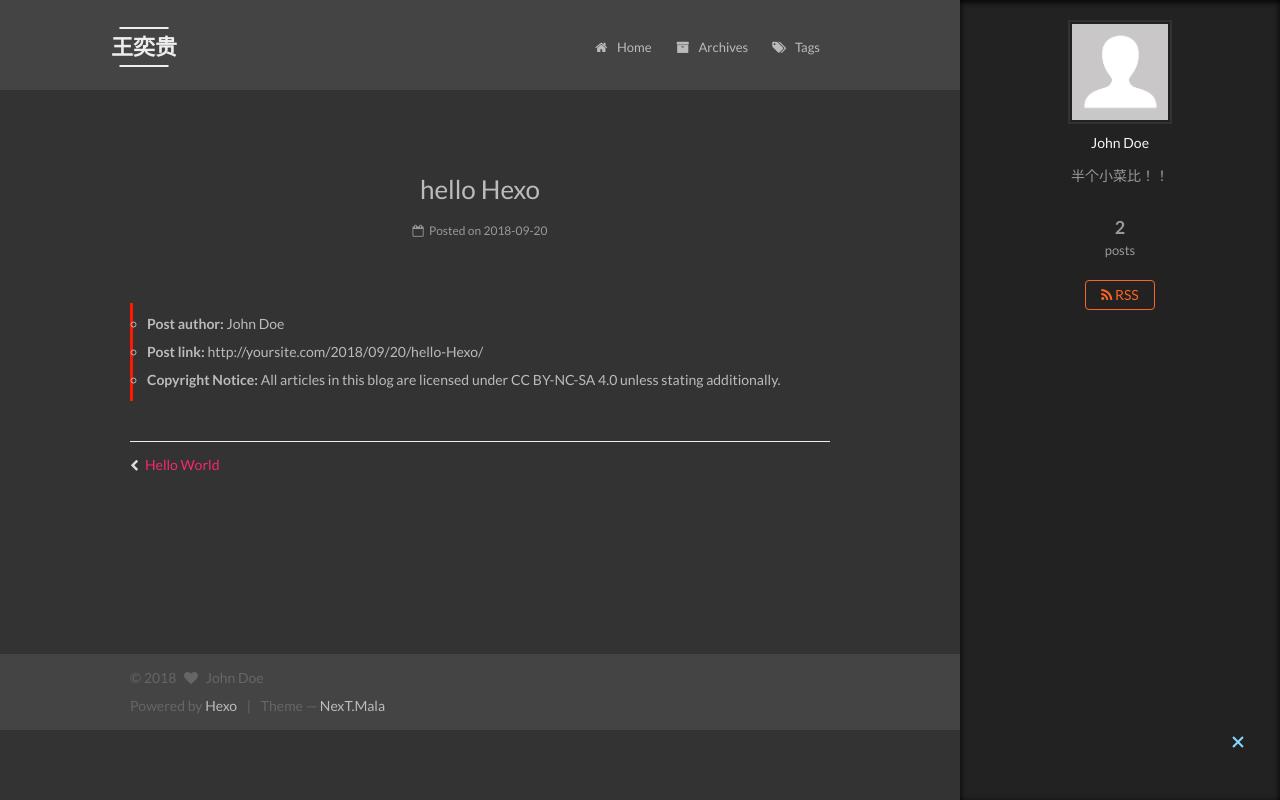
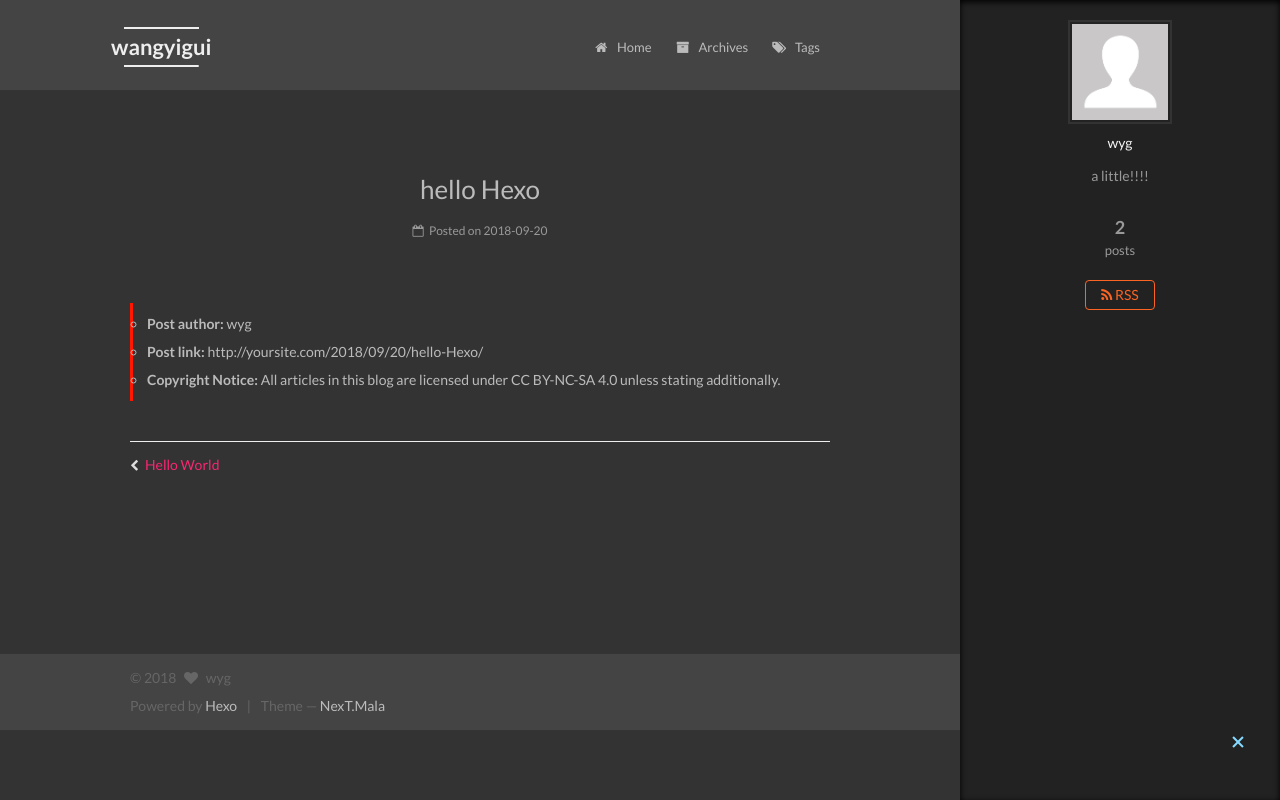
Before and after one commit to wangyigui/wangyigui.github.io, a plain HTML site: page 2018/09/20/hello-Hexo/index.html in a window 1280 px wide. Both pictures are taken after a click on the element 1238 px from the left and 743 px from the top of the page. Drawn offline with Linux system fonts and the light colour scheme.

Commit message:
Site updated: 2018-09-22 21:55:55

```diff
--- a/2018/09/20/hello-Hexo/index.html
+++ b/2018/09/20/hello-Hexo/index.html
@@ -86,7 +86,7 @@
 
 
 
-  <link rel="alternate" href="/atom.xml" title="王奕贵" type="application/atom+xml" />
+  <link rel="alternate" href="/atom.xml" title="wangyigui" type="application/atom+xml" />
 
 
 
@@ -98,18 +98,18 @@
 
 
 
-<meta name="description" content="半个小菜比！！">
+<meta name="description" content="a little!!!!">
 <meta name="keywords" content="zh-Hans">
 <meta property="og:type" content="article">
 <meta property="og:title" content="hello Hexo">
 <meta property="og:url" content="http://yoursite.com/2018/09/20/hello-Hexo/index.html">
-<meta property="og:site_name" content="王奕贵">
-<meta property="og:description" content="半个小菜比！！">
+<meta property="og:site_name" content="wangyigui">
+<meta property="og:description" content="a little!!!!">
 <meta property="og:locale" content="default">
 <meta property="og:updated_time" content="2018-09-20T06:53:27.699Z">
 <meta name="twitter:card" content="summary">
 <meta name="twitter:title" content="hello Hexo">
-<meta name="twitter:description" content="半个小菜比！！">
+<meta name="twitter:description" content="a little!!!!">
 
 
 
@@ -144,7 +144,7 @@
 
 
 
-  <title>hello Hexo | 王奕贵</title>
+  <title>hello Hexo | wangyigui</title>
 
 
 
@@ -178,13 +178,13 @@
     <div class="custom-logo-site-title">
       <a href="/"  class="brand" rel="start">
         <span class="logo-line-before"><i></i></span>
-        <span class="site-title">王奕贵</span>
+        <span class="site-title">wangyigui</span>
         <span class="logo-line-after"><i></i></span>
       </a>
     </div>
 
 
-        <p class="site-subtitle">个人博客</p>
+        <p class="site-subtitle">blog</p>
 
 
   </div>
@@ -277,13 +277,13 @@
     <link itemprop="mainEntityOfPage" href="http://yoursite.com/2018/09/20/hello-Hexo/">
 
     <span hidden itemprop="author" itemscope itemtype="http://schema.org/Person">
-      <meta itemprop="name" content="John Doe">
+      <meta itemprop="name" content="wyg">
       <meta itemprop="description" content="">
       <meta itemprop="image" content="/images/avatar.gif">
     </span>
 
     <span hidden itemprop="publisher" itemscope itemtype="http://schema.org/Organization">
-      <meta itemprop="name" content="王奕贵">
+      <meta itemprop="name" content="wangyigui">
     </span>
 
 
@@ -357,7 +357,7 @@
         <ul class="post-copyright">
   <li class="post-copyright-author">
     <strong>Post author:</strong>
-    John Doe
+    wyg
   </li>
   <li class="post-copyright-link">
     <strong>Post link:</strong>
@@ -448,10 +448,10 @@
         <div class="site-author motion-element" itemprop="author" itemscope itemtype="http://schema.org/Person">
           <img class="site-author-image" itemprop="image"
                src="/images/avatar.gif"
-               alt="John Doe" />
-          <p class="site-author-name" itemprop="name">John Doe</p>
+               alt="wyg" />
+          <p class="site-author-name" itemprop="name">wyg</p>
 
-              <p class="site-description motion-element" itemprop="description">半个小菜比！！</p>
+              <p class="site-description motion-element" itemprop="description">a little!!!!</p>
 
         </div>
         <nav class="site-state motion-element">
@@ -516,7 +516,7 @@
   <span class="with-love">
     <i class="fa fa-heart"></i>
   </span>
-  <span class="author" itemprop="copyrightHolder">John Doe</span>
+  <span class="author" itemprop="copyrightHolder">wyg</span>
 
 
 </div>
--- a/2018/09/20/hello-world/index.html
+++ b/2018/09/20/hello-world/index.html
@@ -84,7 +84,7 @@
 
 
 
-  <link rel="alternate" href="/atom.xml" title="王奕贵" type="application/atom+xml" />
+  <link rel="alternate" href="/atom.xml" title="wangyigui" type="application/atom+xml" />
 
 
 
@@ -101,7 +101,7 @@
 <meta property="og:type" content="article">
 <meta property="og:title" content="Hello World">
 <meta property="og:url" content="http://yoursite.com/2018/09/20/hello-world/index.html">
-<meta property="og:site_name" content="王奕贵">
+<meta property="og:site_name" content="wangyigui">
 <meta property="og:description" content="Welcome to Hexo! This is your very first post. Check documentation for more info. If you get any problems when using Hexo, you can find the answer in troubleshooting or you can ask me on GitHub. Quick">
 <meta property="og:locale" content="default">
 <meta property="og:updated_time" content="2018-09-20T06:12:05.354Z">
@@ -142,7 +142,7 @@
 
 
 
-  <title>Hello World | 王奕贵</title>
+  <title>Hello World | wangyigui</title>
 
 
 
@@ -176,13 +176,13 @@
     <div class="custom-logo-site-title">
       <a href="/"  class="brand" rel="start">
         <span class="logo-line-before"><i></i></span>
-        <span class="site-title">王奕贵</span>
+        <span class="site-title">wangyigui</span>
         <span class="logo-line-after"><i></i></span>
       </a>
     </div>
 
 
-        <p class="site-subtitle">个人博客</p>
+        <p class="site-subtitle">blog</p>
 
 
   </div>
@@ -275,13 +275,13 @@
     <link itemprop="mainEntityOfPage" href="http://yoursite.com/2018/09/20/hello-world/">
 
     <span hidden itemprop="author" itemscope itemtype="http://schema.org/Person">
-      <meta itemprop="name" content="John Doe">
+      <meta itemprop="name" content="wyg">
       <meta itemprop="description" content="">
       <meta itemprop="image" content="/images/avatar.gif">
     </span>
 
     <span hidden itemprop="publisher" itemscope itemtype="http://schema.org/Organization">
-      <meta itemprop="name" content="王奕贵">
+      <meta itemprop="name" content="wangyigui">
     </span>
 
 
@@ -364,7 +364,7 @@
         <ul class="post-copyright">
   <li class="post-copyright-author">
     <strong>Post author:</strong>
-    John Doe
+    wyg
   </li>
   <li class="post-copyright-link">
     <strong>Post link:</strong>
@@ -464,10 +464,10 @@
         <div class="site-author motion-element" itemprop="author" itemscope itemtype="http://schema.org/Person">
           <img class="site-author-image" itemprop="image"
                src="/images/avatar.gif"
-               alt="John Doe" />
-          <p class="site-author-name" itemprop="name">John Doe</p>
+               alt="wyg" />
+          <p class="site-author-name" itemprop="name">wyg</p>
 
-              <p class="site-description motion-element" itemprop="description">半个小菜比！！</p>
+              <p class="site-description motion-element" itemprop="description">a little!!!!</p>
 
         </div>
         <nav class="site-state motion-element">
@@ -548,7 +548,7 @@
   <span class="with-love">
     <i class="fa fa-heart"></i>
   </span>
-  <span class="author" itemprop="copyrightHolder">John Doe</span>
+  <span class="author" itemprop="copyrightHolder">wyg</span>
 
 
 </div>
--- a/atom.xml
+++ b/atom.xml
@@ -1,8 +1,8 @@
 <?xml version="1.0" encoding="utf-8"?>
 <feed xmlns="http://www.w3.org/2005/Atom">
-  <title>王奕贵</title>
+  <title>wangyigui</title>
 
-  <subtitle>个人博客</subtitle>
+  <subtitle>blog</subtitle>
   <link href="/atom.xml" rel="self"/>
 
   <link href="http://yoursite.com/"/>
@@ -10,7 +10,7 @@
   <id>http://yoursite.com/</id>
 
   <author>
-    <name>John Doe</name>
+    <name>wyg</name>
 
   </author>
 
```
Also changed, not shown: archives/2018/09/index.html (+14 -14 lines), archives/2018/index.html (+14 -14 lines), archives/index.html (+14 -14 lines), index.html (+19 -19 lines).
